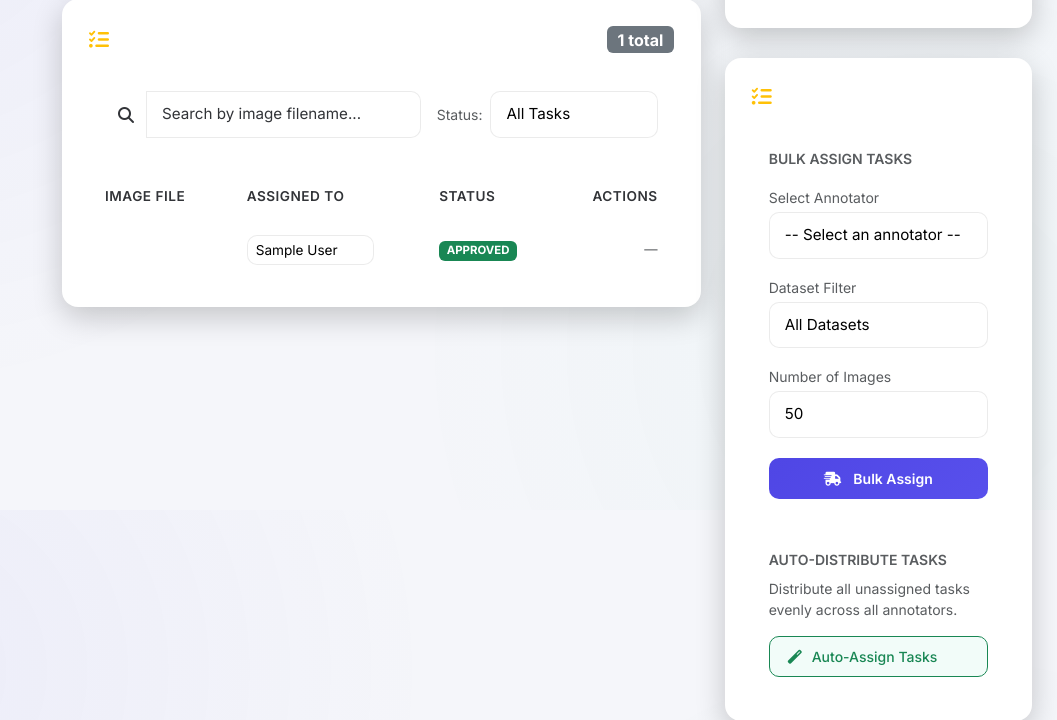
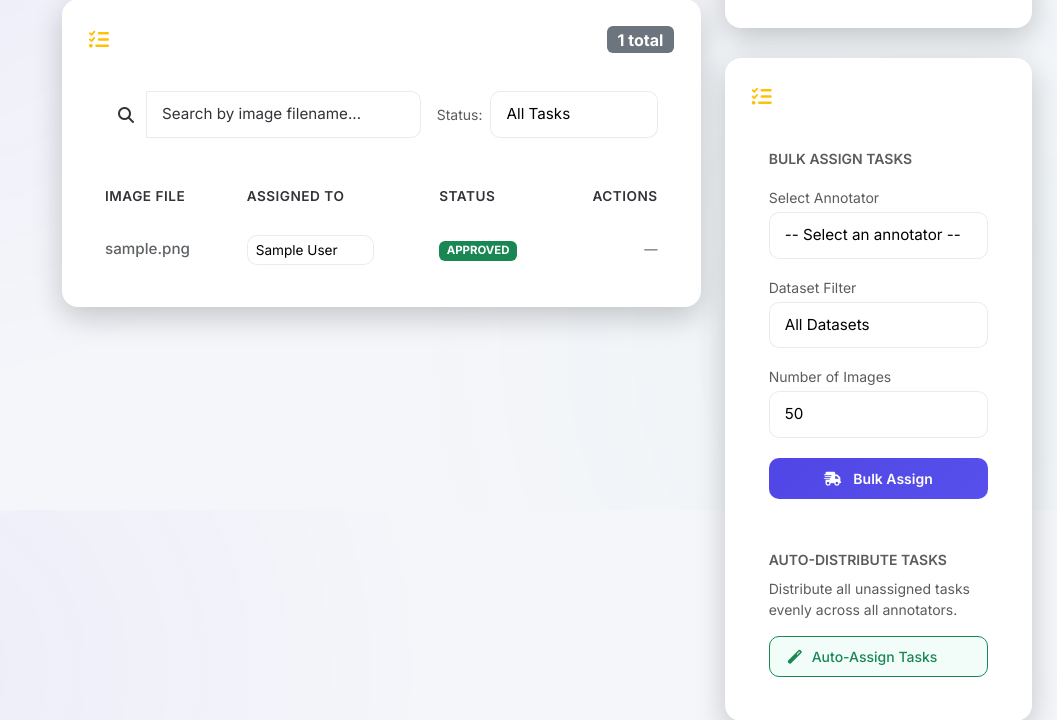
Before and after one commit to kirandahal63/LabelFlow, a Django app: template templates/projects/detail.html in a window 1280 px wide. Shown: the part 1090-1810 px from the top of the page, without its empty margins (223-1280 px from the left). Run offline with Django 5.2, Linux system fonts and the light colour scheme; a user stored in the database is signed in; tables that the repository leaves empty hold one stand-in row (values such as "Sample post"); the template is opened without the code that fills it: values that come from a table or form of the project are taken from there, most other values are stand-ins (such as "Sample title", 1, 10 or a date in 2020); data that the repository does not hold is empty.

Commit message:
Changed details.html ui details

```diff
--- a/templates/admin_dashboard.html
+++ b/templates/admin_dashboard.html
@@ -534,7 +534,6 @@
             background: rgba(239,68,68,0.08);
             color: #dc2626;
 
-
         }
 
         .btn-logout:hover {
--- a/templates/projects/detail.html
+++ b/templates/projects/detail.html
@@ -586,7 +586,7 @@
                         <tbody>
                             {% for task in tasks %}
                             <tr class="task-row" data-filename="{{ task.image.filename }}" data-status="{{ task.status }}">
-                                <td class="text-white fw-medium" style="max-width:200px;overflow:hidden;text-overflow:ellipsis;white-space:nowrap;">
+                                <td class="text-white fw-medium" style="max-width:200px;overflow:hidden;text-overflow:ellipsis;white-space:nowrap;color :rgb(95 98 101) !important;">
                                     {{ task.image.filename }}
                                 </td>
                                 <td>
```
